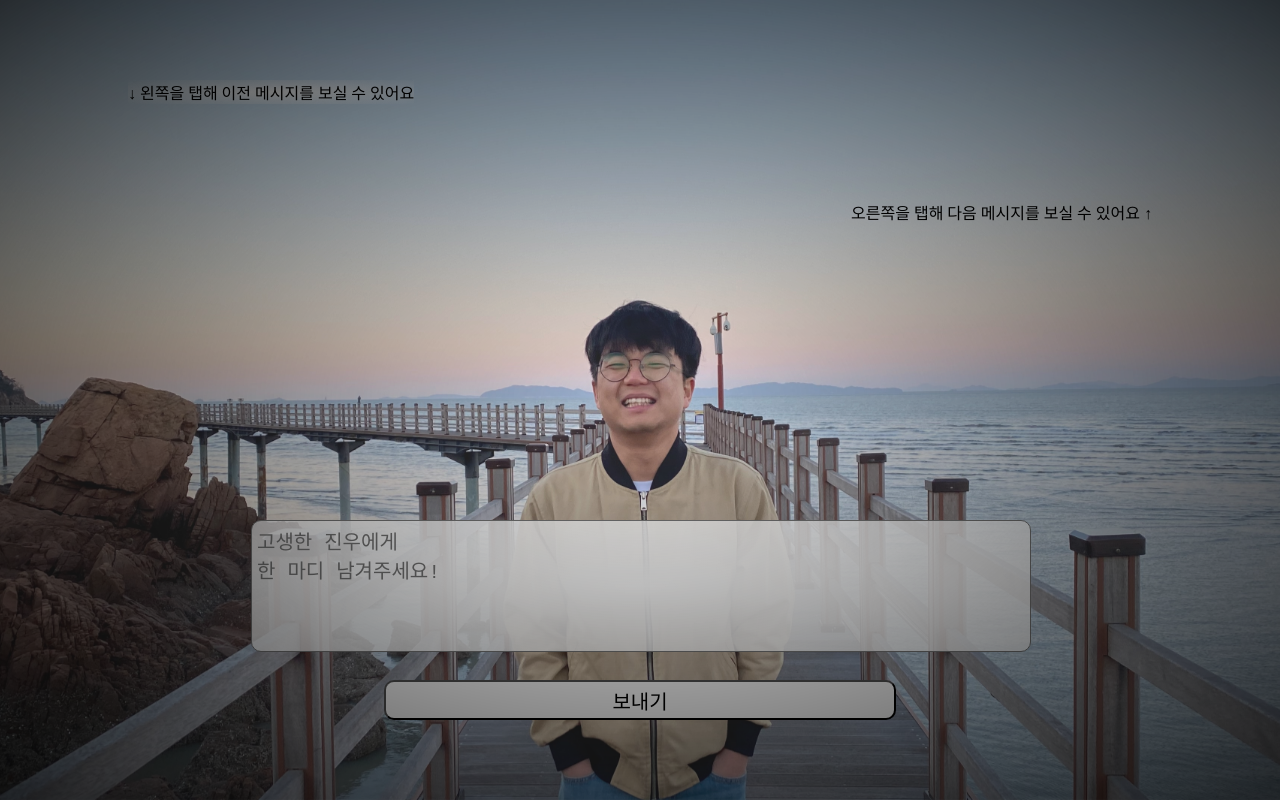
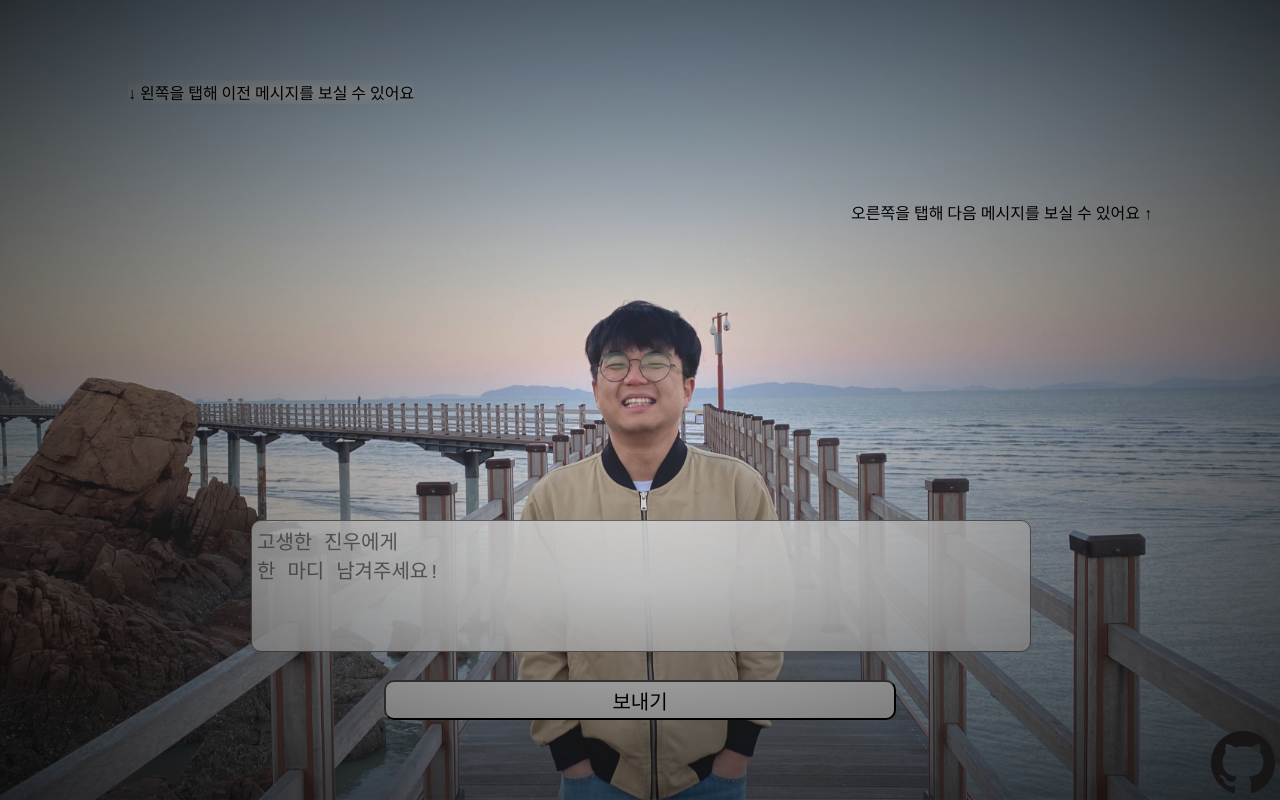
Before and after one commit to hwoongkang/jinwoo-goodbye, a React (Create React App) app in the folder client/: page / in a window 1280 px wide. Built offline with nearby package versions, Linux system fonts and the light colour scheme; no server answers.

Commit message:
added github link

```diff
--- a/client/public/index.html
+++ b/client/public/index.html
@@ -26,6 +26,9 @@
 
 <body>
   <noscript>You need to enable JavaScript to run this app.</noscript>
+  <a href="https://github.com/hwoongkang/jinwoo-goodbye" target="_blank">
+    <img class="github" src="./github.png" />
+  </a>
   <div class="container">
     <div id="root"></div>
   </div>
--- a/client/src/App.css
+++ b/client/src/App.css
@@ -81,3 +81,12 @@ img.bg:nth-child(7) {
   position: absolute;
   top: 15%;
 }
+
+.github {
+  margin: 5px;
+  position: absolute;
+  right: 0;
+  bottom: 0;
+  width: 5%;
+  z-index: 100;
+}
--- a/client/src/App.js
+++ b/client/src/App.js
@@ -5,6 +5,7 @@ import Form from "./components/Form.js";
 import Background from "./components/Background.js";
 import Story from "./components/Story";
 import Instructions from "./components/Instruction";
+
 function App() {
   return (
     <div className="App">
```
Also changed, not shown: client/public/github.png (added).
